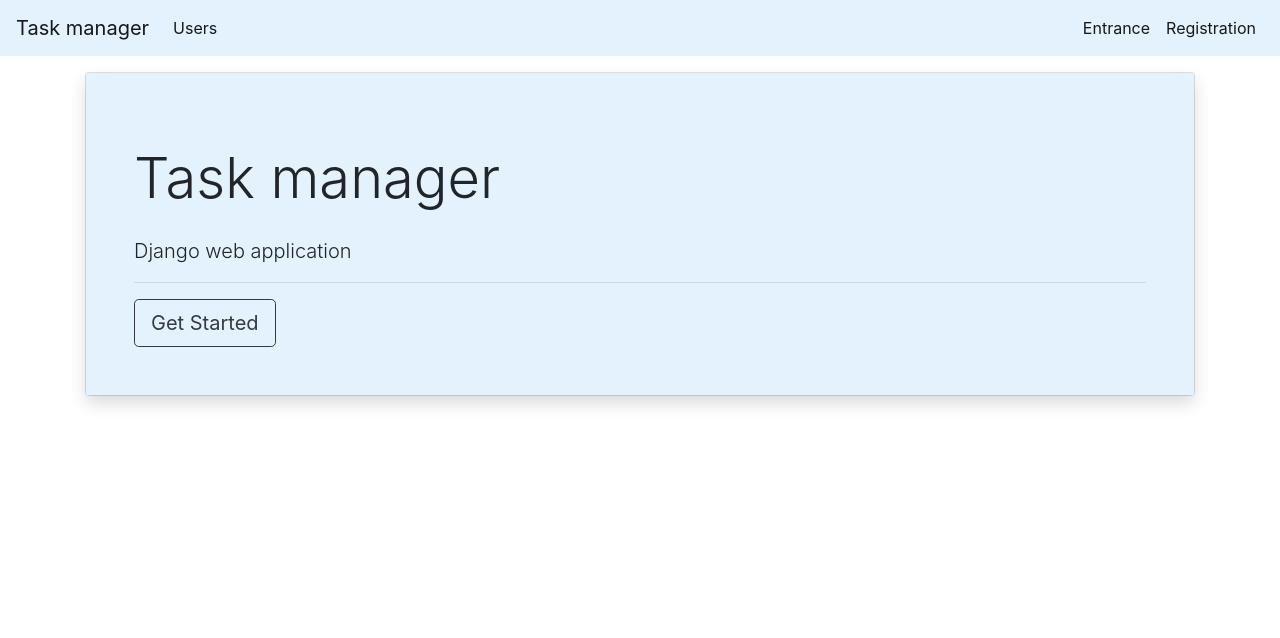
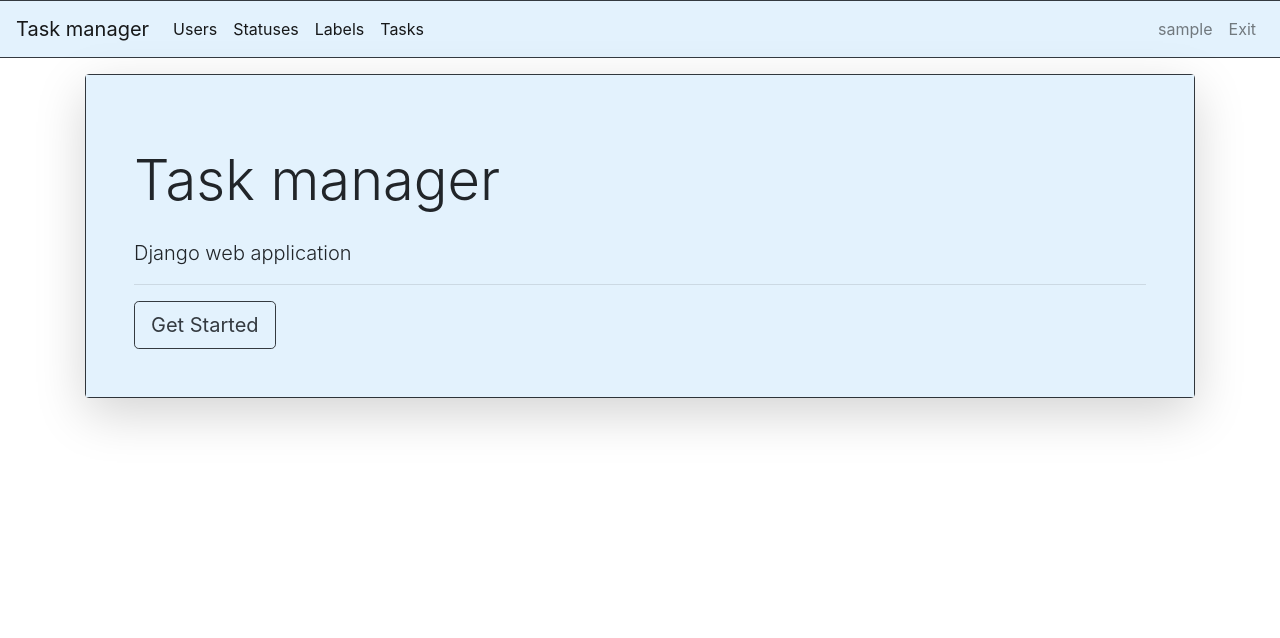
Before and after one commit to Sophia-Filimonova/python-project-52, a Django app: page / in a window 1280 px wide. Shown: the top 638 px of the page. Run offline with Django 4.2, Linux system fonts and the light colour scheme; the visitor is signed in with stand-in values (Sample User, id 1); some libraries are stand-ins or nearby versions.

Commit message:
Add login and logout

```diff
--- a/task_manager/templates/index.html
+++ b/task_manager/templates/home.html
@@ -4,8 +4,8 @@
 
 
 {% block main %}
-    <div class="card">
-        <div class="card-body p-5 shadow" style="background-color: #e3f2fd;">
+    <div class="card border border-dark">
+        <div class="card-body p-5 shadow-lg" style="background-color: #e3f2fd;">
             <h1 class="my-4 display-4">{% translate 'Task manager' %}</h1>
             <p class="lead">{% translate 'Django web application' %}</p>
 
@@ -14,7 +14,7 @@
             {% if user.is_authenticated %}
                 <a class="btn btn-outline-dark btn-lg" href="{% url 'users' %}">
             {% else %}
-                <a class="btn btn-outline-dark btn-lg" href="{% url 'users' %}">
+                <a class="btn btn-outline-dark btn-lg" href="{% url 'login' %}">
             {% endif %}
 
             {% trans 'Get Started' %}
--- a/task_manager/templates/navbar.html
+++ b/task_manager/templates/navbar.html
@@ -1,23 +1,40 @@
 {% load i18n %}
 
-<nav class="navbar navbar-expand-lg navbar-light mb-3" style="background-color: #e3f2fd;">
-    <a class="navbar-brand" href="/">{% translate "Task manager" %}</a>
-    <button class="navbar-toggler" data-toggle="collapse" data-target="#navbarToggleExternalContent">
-      <span class="navbar-toggler-icon"></span>
-    </button>
+<nav class="navbar navbar-expand-lg navbar-light mb-3 border-bottom border-top border-dark" style="background-color: #e3f2fd;">
+    <a class="navbar-brand" href="{% url 'home' %}">{% translate "Task manager" %}</a>
     <div class="collapse navbar-collapse show" id="navbarLight">
       <ul class="navbar-nav mr-auto">
         <li class="nav-item">
-          <a class="nav-link active" aria-current="page" href="{% url 'users' %}">{% translate "Users" %}</a>
+          <a class="nav-link active" href="{% url 'users' %}">{% translate "Users" %}</a>
         </li>
+        {% if user.is_authenticated %}
+          <li class="nav-item">
+              <a class="nav-link active" href="#">{% translate "Statuses" %}</a>
+          </li>
+          <li class="nav-item">
+              <a class="nav-link active" href="#">{% translate "Labels" %}</a>
+          </li>
+          <li class="nav-item">
+              <a class="nav-link active" href="#">{% translate "Tasks" %}</a>
+          </li>
+        {% endif %}
       </ul>
       <ul class="navbar-nav">
-        <li class="nav-item">
-          <a class="nav-link active" href="/login/">{% translate "Entrance" %}</a>
-        </li>
-        <li class="nav-item">
-          <a class="nav-link active" href="{% url 'user_create' %}">{% translate "Registration" %}</a>
-        </li>
+        {% if user.is_authenticated %}
+          <li class="nav-item">
+              <a class="nav-link" href="{% url 'user_update' user.id %}">{{ user.username }}</a>
+          </li>
+          <li class="nav-item">
+              <a class="nav-link" href="{% url 'logout' %}">{% translate "Exit" %}</a>
+          </li>
+        {% else %}
+          <li class="nav-item">
+              <a class="nav-link active" href="{% url 'login' %}"">{% translate "Entrance" %}</a>
+          </li>
+          <li class="nav-item">
+              <a class="nav-link active" href="{% url 'user_create' %}">{% translate "Registration" %}</a>
+          </li>
+        {% endif %}
       </ul>
     </div>
 </nav>
--- a/task_manager/templates/users/delete.html
+++ b/task_manager/templates/users/delete.html
@@ -6,7 +6,7 @@
     <h1 class="my-4">{{ header }}</h1>
 
     <form method="post">
-        <p>{% trans 'Are you sure you want to delete' %} {{ user }}?</p>
+        <p>{% trans 'Are you sure you want to delete' %} {{ user.first_name }} {{ user.last_name }}?</p>
         {% csrf_token %}
         {% bootstrap_button button_text button_type="submit" button_class="btn btn-danger" %}
     </form>
--- a/task_manager/urls.py
+++ b/task_manager/urls.py
@@ -16,10 +16,12 @@ Including another URLconf
 """
 from django.contrib import admin
 from django.urls import path, include
-from task_manager import views
+from .views import home, UserLoginView, UserLogoutView
 
 urlpatterns = [
-    path('', views.index),
+    path('admin/', admin.site.urls),
+    path('', home, name='home'),
+    path('login/', UserLoginView.as_view(), name='login'),
+    path('logout/', UserLogoutView.as_view(), name='logout'),
     path('users/', include('task_manager.users.urls')),
-    path('admin/', admin.site.urls),
 ]
--- a/task_manager/users/forms.py
+++ b/task_manager/users/forms.py
@@ -14,7 +14,7 @@ class UserForm(UserCreationForm):
         max_length=50, required=True, label=_("Last name")
     )
 
-    class Meta(UserCreationForm.Meta):
+    class Meta:
         model = User
         fields = ['first_name', 'last_name',
                   'username', 'password1', 'password2'
--- a/task_manager/views.py
+++ b/task_manager/views.py
@@ -1,5 +1,31 @@
-from django.shortcuts import render
+from django.shortcuts import render, redirect
+from django.urls import reverse_lazy
+from django.utils.translation import gettext_lazy as _
+from django.contrib.messages.views import SuccessMessageMixin
+from django.contrib.auth import logout
+from django.contrib.auth.forms import AuthenticationForm
+from django.contrib.auth.views import LoginView, LogoutView
+from django.contrib import messages
 
 
-def index(request):
-    return render(request, 'index.html')
+def home(request):
+    return render(request, 'home.html')
+
+
+class UserLoginView(SuccessMessageMixin, LoginView):
+    template_name = 'form.html'
+    form_class = AuthenticationForm
+    next_page = reverse_lazy('home')
+    success_message = _('You are logged in')
+    extra_context = {
+        'header': _('Login'),
+        'button_text': _('Enter'),
+    }
+
+
+class UserLogoutView(LogoutView):
+
+    def get(self, request):
+        logout(request)
+        messages.info(request, _('You are logged out'))
+        return redirect('home')
```
Also changed, not shown: .github/workflows/run-linter.yml, task_manager/locale/ru/LC_MESSAGES/django.po, 1 other file.
